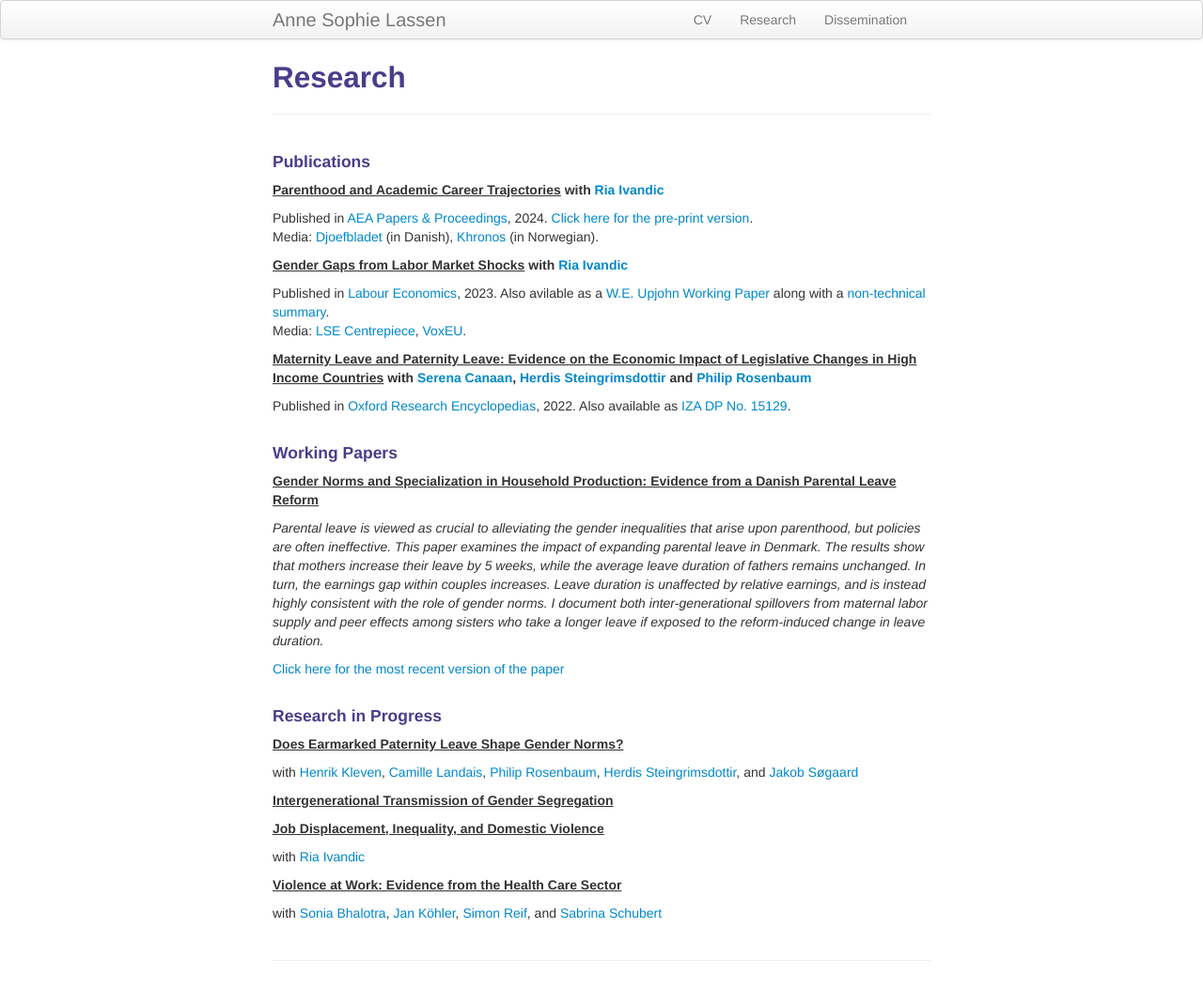
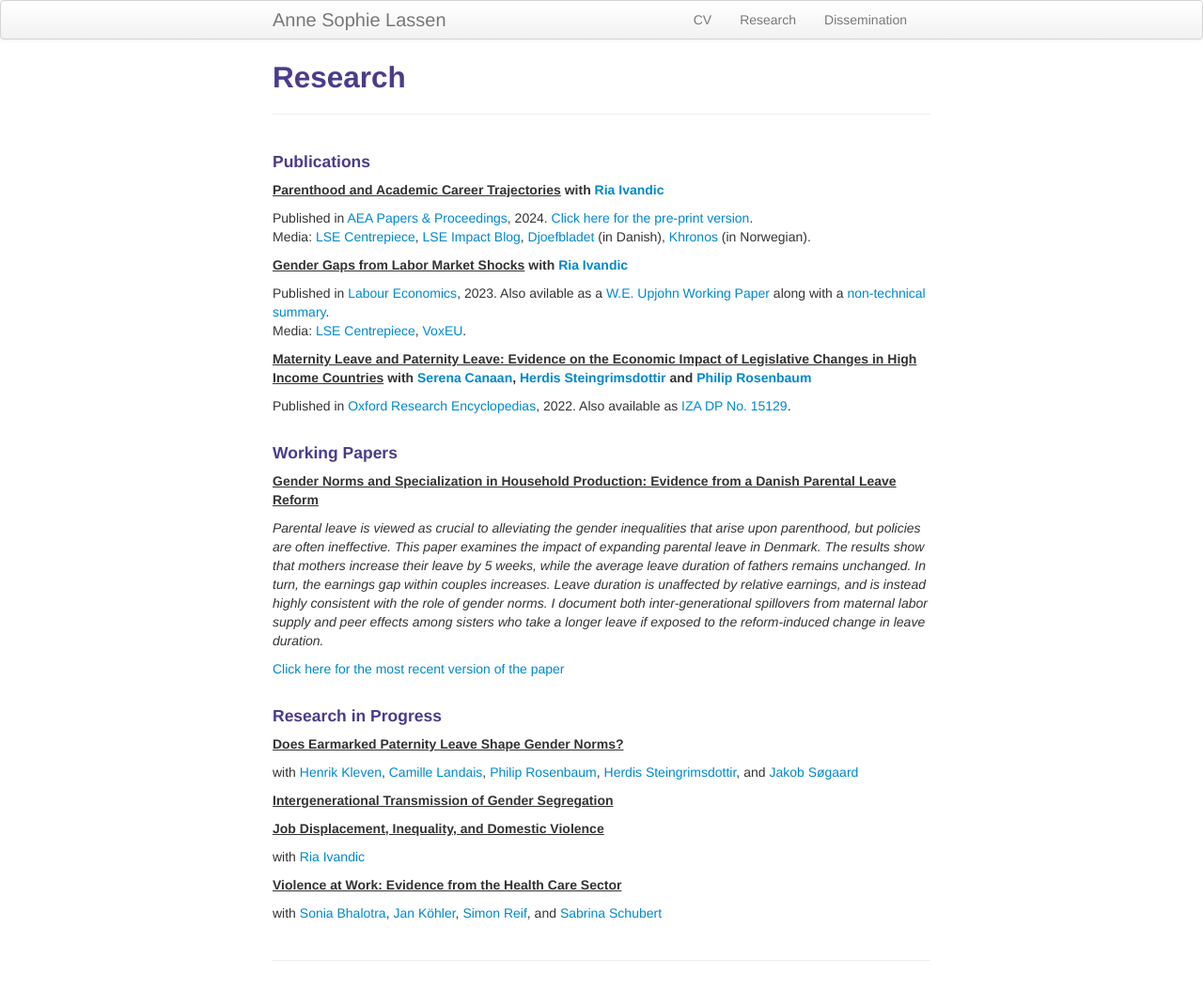
Before and after one commit to annesophielassen/annesophielassen.github.io, a Jekyll site: the page built from pages/research.md, in a window 1280 px wide. Shown: the whole page at 94% size. Built offline with Jekyll 4.4.1, drawn with Linux system fonts in a browser that asks for light colours.

Commit message:
Update research.md

```diff
--- a/pages/research.md
+++ b/pages/research.md
@@ -8,7 +8,7 @@ description: Anne Sophie Lassen's research
 Published in <a href="https://www.aeaweb.org/articles?id=10.1257/pandp.20241118">AEA Papers & Proceedings</a>, 2024.
 [Click here for the pre-print version]({{ BASE_PATH}}/pages/working_papers/Parenthood_AcademiaPP.pdf).
 <br>
-Media: <a href="https://www.djoefbladet.dk/artikler/2024/05/anne-sophie-lassen-kvinder-forskning">Djoefbladet</a> (in Danish),  <a href="https://www.khrono.no/a-fa-barn-bidrar-til-at-kvinner-dropper-hele-forskerkarrieren/891955"> Khronos</a> (in Norwegian).
+Media:  <a href="https://cep.lse.ac.uk/pubs/download/cp690.pdf">LSE Centrepiece</a>,  <a href="https://blogs.lse.ac.uk/impactofsocialsciences/2024/10/29/what-makes-the-child-penalty-in-academia-different/">LSE Impact Blog</a>,  <a href="https://www.djoefbladet.dk/artikler/2024/05/anne-sophie-lassen-kvinder-forskning">Djoefbladet</a> (in Danish),  <a href="https://www.khrono.no/a-fa-barn-bidrar-til-at-kvinner-dropper-hele-forskerkarrieren/891955"> Khronos</a> (in Norwegian).
 <br>
 ##### <u>Gender Gaps from Labor Market Shocks</u> with <a href="https://sites.google.com/site/riaivandic/home"> Ria Ivandic</a>
 Published in <a href="https://www.sciencedirect.com/science/article/pii/S0927537123000696"> Labour Economics</a>, 2023. Also avilable as a <a href="https://research.upjohn.org/up_workingpapers/387/"> W.E. Upjohn Working Paper</a> along with a <a href="https://research.upjohn.org/up_policybriefs/60/">non-technical summary</a>.<br>
```
